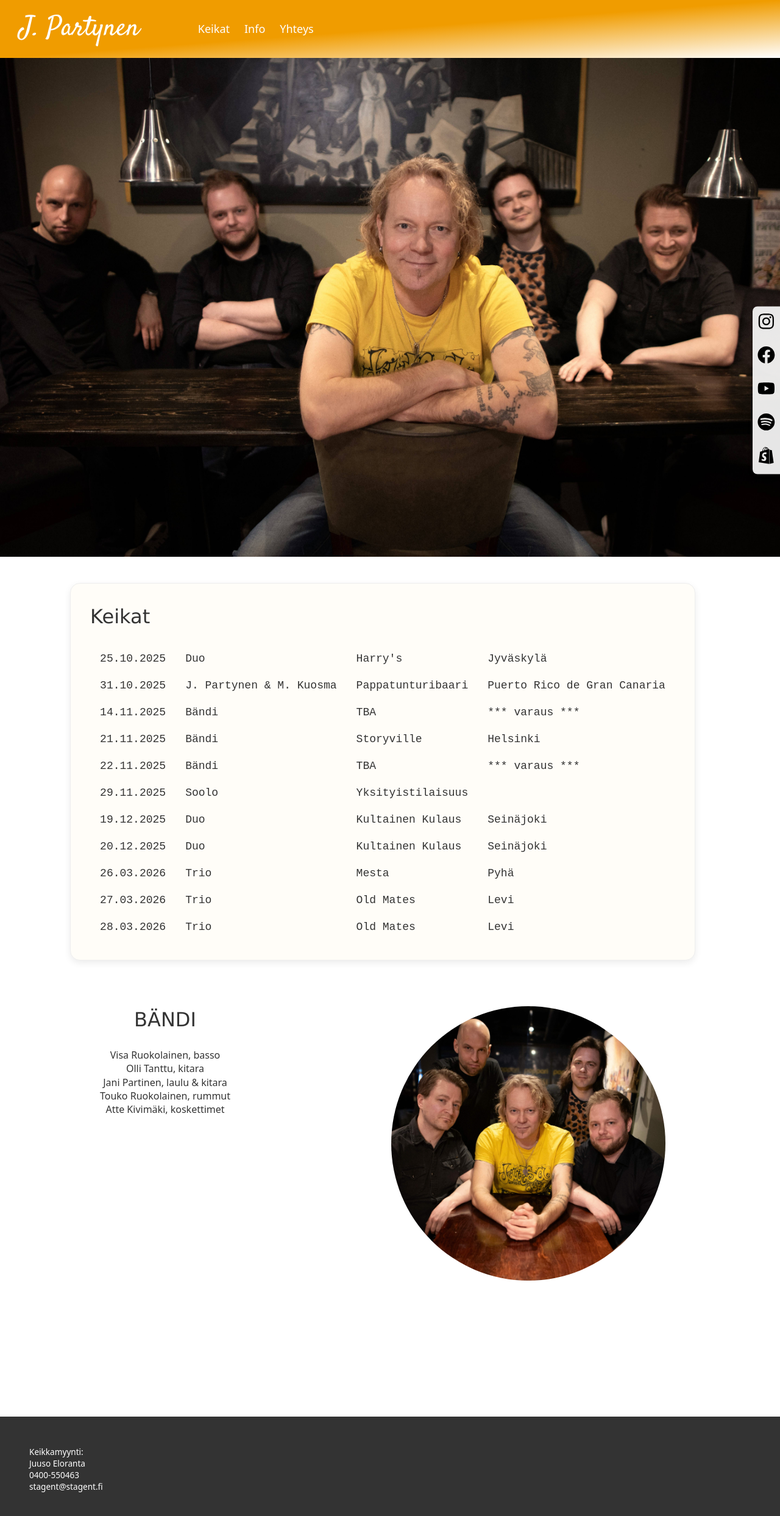
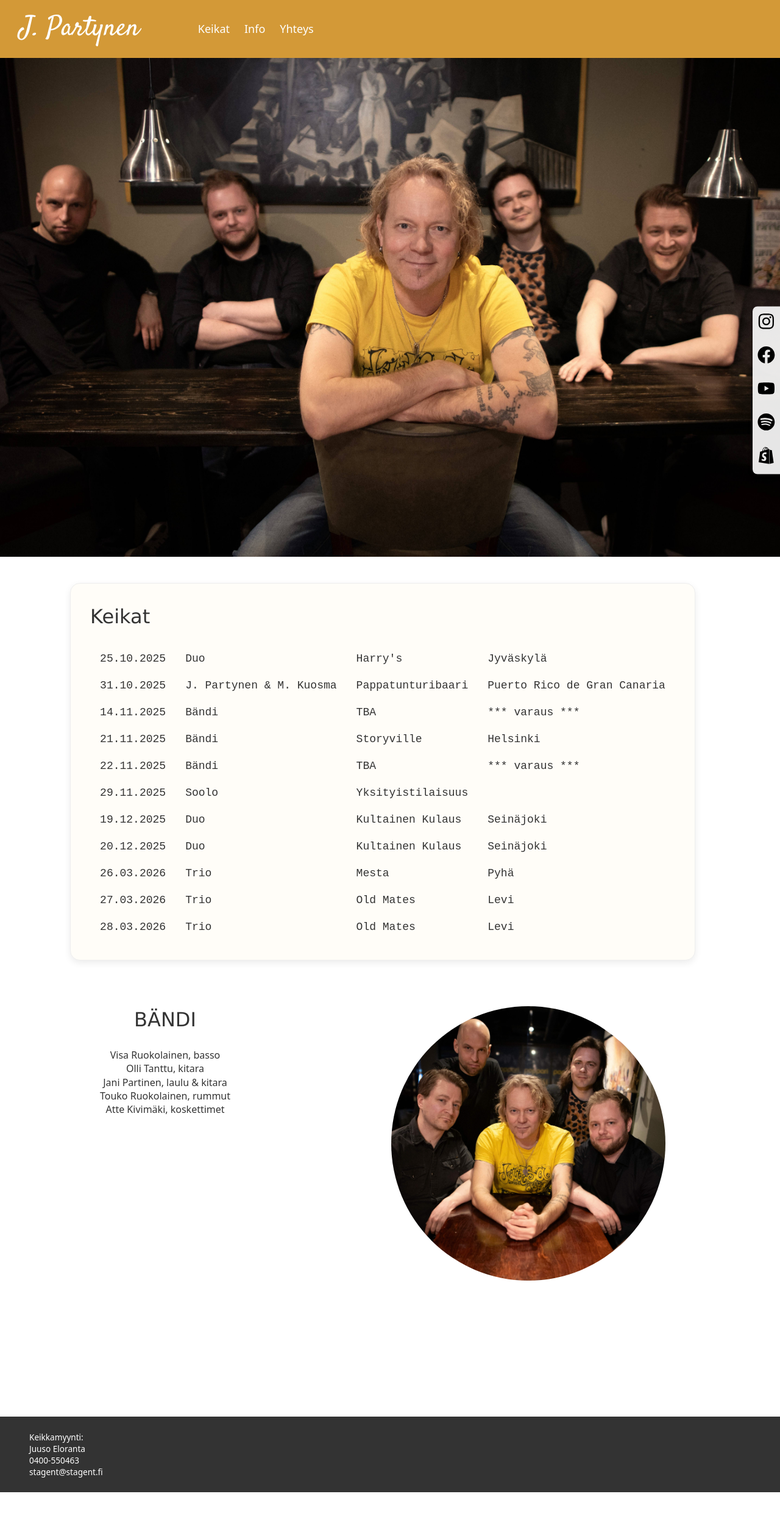
Before and after one commit to aj-kivimaki/jpx, a React (Vite) app in the folder frontend/: page / in a window 1280 px wide. Shown: the top 2486 px of the page at 61% size. After the commit the page ends 2447 px from the top, so only its background shows below. Built offline with nearby package versions, Linux system fonts and the light colour scheme; a web font is replaced by a local one.

Commit message:
set header opacity onScroll

```diff
--- a/frontend/src/components/Footer.module.css
+++ b/frontend/src/components/Footer.module.css
@@ -3,6 +3,6 @@
   gap: 4rem;
   background-color: #333;
   color: white;
-  padding: 3rem;
+  padding: 1.5rem 3rem;
   font-size: 0.85rem;
 }
--- a/frontend/src/components/HeaderComponent.module.css
+++ b/frontend/src/components/HeaderComponent.module.css
@@ -2,11 +2,8 @@
   display: flex;
   flex-direction: column;
   padding: 1rem 2rem;
-  background: linear-gradient(
-    to bottom right,
-    rgb(240, 156, 0) 50%,
-    white 100%
-  );
+  /* background: rgb(240, 156, 0); */
+  background: rgb(211, 153, 55);
   color: white;
   position: fixed;
   height: var(--header-height);
@@ -14,6 +11,14 @@
   left: 0;
   width: 100%;
   z-index: 1000;
+}
+
+.scrolled {
+  background: rgba(211, 153, 55, 0.9);
+  box-shadow: 0 2px 4px rgba(0, 0, 0, 0.1);
+  transition:
+    background-color 0.3s,
+    box-shadow 0.3s;
 }
 
 .container {
@@ -41,7 +46,7 @@
 }
 
 .mobileMenuButton {
-  font-size: 1.5rem;
+  font-size: 1.8rem;
   cursor: pointer;
 }
 
--- a/frontend/src/components/HeaderComponent.tsx
+++ b/frontend/src/components/HeaderComponent.tsx
@@ -1,7 +1,9 @@
 import { useState } from 'react';
 import styles from './HeaderComponent.module.css';
+import useIsScrolling from '../hooks/useIsScrolling';
 
 const Header = () => {
+  const isScrolling = useIsScrolling(100);
   const [isOpen, setIsOpen] = useState(false);
 
   const toggleMenu = () => {
@@ -18,7 +20,7 @@ const Header = () => {
   };
 
   return (
-    <header className={styles.header}>
+    <header className={`${styles.header} ${isScrolling && styles.scrolled}`}>
       <div className={styles.container}>
         <h1 className={styles.title} onClick={() => scrollToSection('top')}>
           J. Partynen
--- a/frontend/src/components/SocialSidebar.module.css
+++ b/frontend/src/components/SocialSidebar.module.css
@@ -6,10 +6,10 @@
   display: flex;
   flex-direction: column;
   gap: 1rem;
-  background-color: rgba(255, 255, 255, 0.9);
+  background-color: rgb(255, 255, 255, 0.9);
   padding: 0.5rem;
   border-radius: 8px 0 0 8px;
-  box-shadow: -2px 2px 6px rgba(0, 0, 0, 0.1);
+  box-shadow: -2px 2px 6px rgba(0, 0, 0, 0.2);
   z-index: 1000;
 }
 
@@ -23,5 +23,5 @@
 
 .socialSidebar a:hover {
   transform: scale(1.2);
-  color: #f39c12;
+  color: rgb(211, 153, 55);
 }
--- /dev/null
+++ b/frontend/src/hooks/useIsScrolling.ts
@@ -0,0 +1,27 @@
+import { useEffect, useState } from 'react';
+
+/**
+ * Custom hook to detect if the user has scrolled past a certain offset.
+ * @param offset - Number of pixels to scroll before returning true (default: 10)
+ * @returns boolean - True if scrolled past the offset
+ */
+export default function useIsScrolling(offset: number = 10): boolean {
+  const [isScrolling, setIsScrolling] = useState<boolean>(false);
+
+  useEffect(() => {
+    const handleScroll = (): void => {
+      const scrollTop = window.scrollY || document.documentElement.scrollTop;
+      setIsScrolling(scrollTop > offset);
+    };
+
+    window.addEventListener('scroll', handleScroll);
+    // Check once on mount (in case page loads mid-scroll)
+    handleScroll();
+
+    return () => {
+      window.removeEventListener('scroll', handleScroll);
+    };
+  }, [offset]);
+
+  return isScrolling;
+}
```
